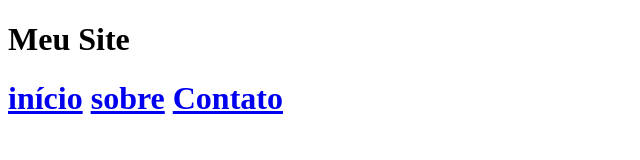
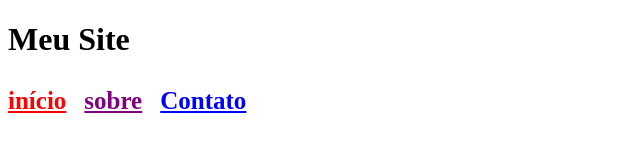
Before and after one commit to liviasoliveira6-oss/proj_git_html, a plain HTML site: page index.html in a window 1280 px wide. Shown: the whole page, without its empty margins (0-640 px from the left). Drawn offline with Linux system fonts and the light colour scheme.

Commit message:
criação de formatação simples para o cabeçalho

```diff
--- a/index.html
+++ b/index.html
@@ -8,9 +8,12 @@
 <body>
    <header>
     <h1>Meu Site<h1>
-    <a href="#">início</a>
-    <a href="#">sobre</a>
-    <a href="#">Contato</a>
+    <a href="#" style="color: red; margin-right: 10px; font-size: 25px;"
+    >início</a>
+    <a href="#" style="color: purple; margin-right: 10px; font-size: 25px;"
+    >sobre</a>
+    <a href="#" style="color: blue; margin-right: 10px; font-size: 25px;"
+    >Contato</a>
     </header>
     </body>
 </html>
```
